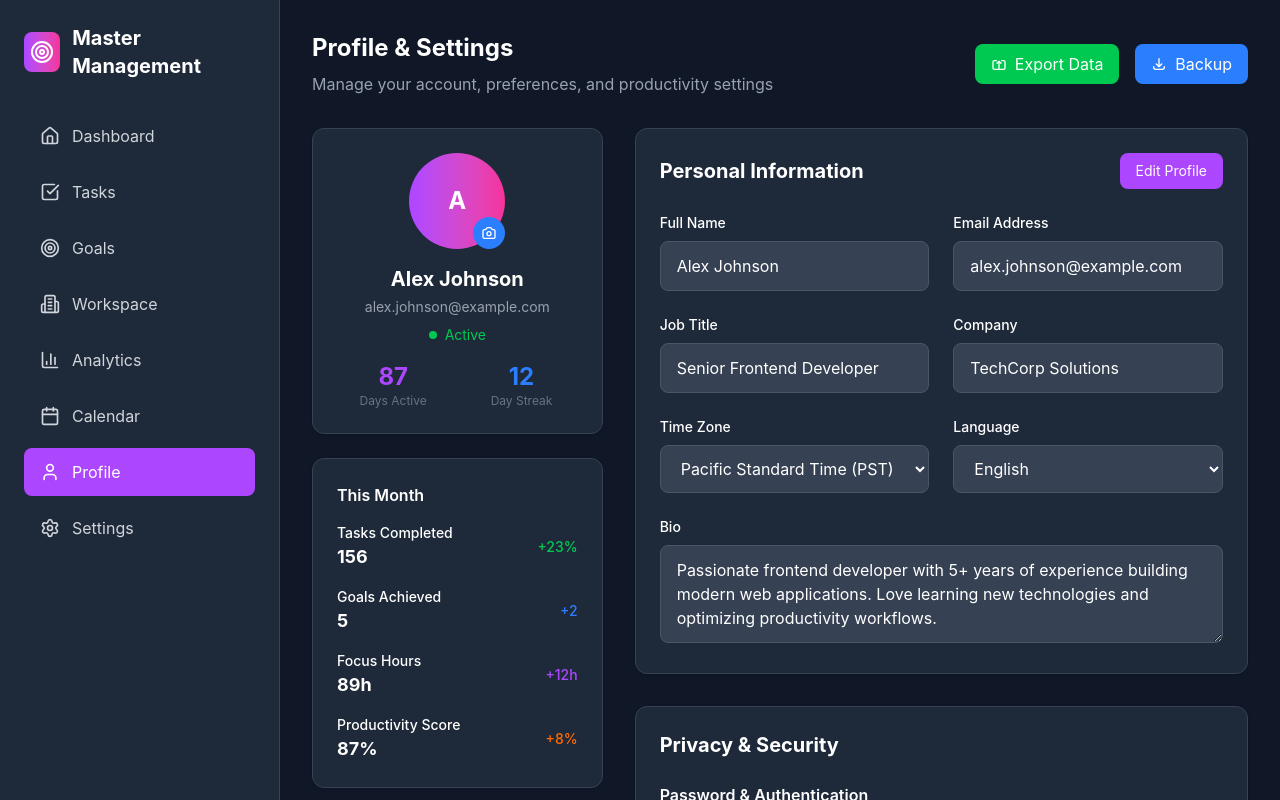
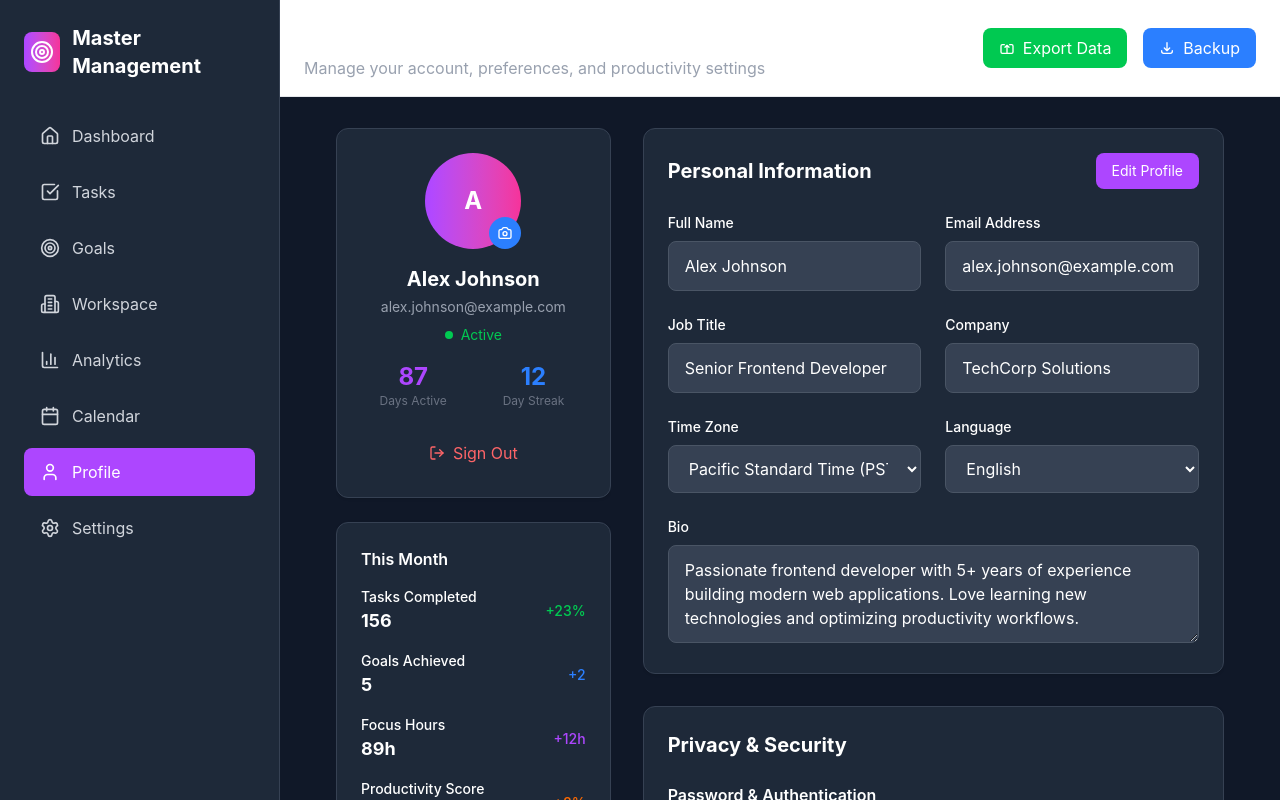
Before and after one commit to Regestrac/Master-Management-Frontend, a React (Vite) app: page /profile in a window 1280 px wide. Shown: the top 800 px of the page. Built offline with nearby package versions, Linux system fonts and the light colour scheme; no server answers.

Commit message:
Updated profile page and added signout option.

```diff
--- a/src/components/Profile/Profile.tsx
+++ b/src/components/Profile/Profile.tsx
@@ -12,14 +12,14 @@ import { logout } from 'services/auth';
 import { updateProfile } from 'services/profile';
 
 import Input from 'components/Shared/Input';
-
-import ProfileInfoCard from './ProfileInfoCard';
-import QuickStats from './QuickStats';
-import Achievements from './Achievements';
-import PersonalInformation from './PersonalInformation';
-import PrivacyAndSecurity from './PrivacyAndSecurity';
-import Integrations from './Integrations';
-import HelpAndSupport from './HelpAndSupport';
+import ProfileInfoCard from 'components/Profile/ProfileInfoCard';
+import QuickStats from 'components/Profile/QuickStats';
+import Achievements from 'components/Profile/Achievements';
+import PersonalInformation from 'components/Profile/PersonalInformation';
+import PrivacyAndSecurity from 'components/Profile/PrivacyAndSecurity';
+import Integrations from 'components/Profile/Integrations';
+import HelpAndSupport from 'components/Profile/HelpAndSupport';
+import ProfileHeader from 'components/Profile/ProfileHeader';
 
 type ProfileFormType = {
   first_name: string;
@@ -41,7 +41,6 @@ const Profile = () => {
   const firstName = useProfileStore((state) => state?.data?.first_name);
   const lastName = useProfileStore((state) => state?.data?.last_name);
   const email = useProfileStore((state) => state?.data?.email);
-  const darkMode = useProfileStore((state) => state?.data?.theme) === 'dark';
 
   const shouldResetForm = useRef(true);
 
@@ -100,54 +99,41 @@ const Profile = () => {
   return (
     <>
       <div>
-        {/* Profile Header */}
-        <div className='flex flex-col lg:flex-row lg:items-center justify-between gap-4 mb-8'>
-          <div>
-            <h3 className='text-2xl font-bold mb-2'>Profile & Settings</h3>
-            <p className={`${darkMode ? 'text-gray-400' : 'text-gray-600'}`}>
-              Manage your account, preferences, and productivity settings
-            </p>
-          </div>
-          <div className='flex items-center gap-4'>
-            <button className='flex items-center space-x-2 px-4 py-2 bg-green-500 text-white rounded-lg hover:bg-green-600 transition-colors'>
-              <svg className='w-4 h-4' fill='none' stroke='currentColor' viewBox='0 0 24 24'>
-                <path strokeLinecap='round' strokeLinejoin='round' strokeWidth={2} d='M8 7H5a2 2 0 00-2 2v9a2 2 0 002 2h14a2 2 0 002-2V9a2 2 0 00-2-2h-3m-1 4l-3-3m0 0l-3 3m3-3v12' />
-              </svg>
-              <span>Export Data</span>
-            </button>
-            <button className='flex items-center space-x-2 px-4 py-2 bg-blue-500 text-white rounded-lg hover:bg-blue-600 transition-colors'>
-              <svg className='w-4 h-4' fill='none' stroke='currentColor' viewBox='0 0 24 24'>
-                <path strokeLinecap='round' strokeLinejoin='round' strokeWidth={2} d='M4 16v1a3 3 0 003 3h10a3 3 0 003-3v-1m-4-4l-4 4m0 0l-4-4m4 4V4' />
-              </svg>
-              <span>Backup</span>
-            </button>
+        <ProfileHeader />
+
+        {/* Main Content with top margin to account for fixed header */}
+        <div className='mt-24 px-6'>
+          <div className='grid grid-cols-1 lg:grid-cols-3 gap-8'>
+            {/* Profile Sidebar - Limited scroll container */}
+            <div className='lg:col-span-1'>
+              <div className='h-[calc(100vh-8rem)] overflow-y-auto scrollbar-thin scrollbar-thumb-gray-300 dark:scrollbar-thumb-gray-600 scrollbar-track-transparent no-scrollbar'>
+                <div className='space-y-6'>
+                  <ProfileInfoCard />
+                  <QuickStats />
+                  <Achievements />
+                </div>
+              </div>
+            </div>
+
+            {/* Main Profile Content - Independent scroll container */}
+            <div className='lg:col-span-2'>
+              <div className='h-[calc(100vh-8rem)] overflow-y-auto scrollbar-thin scrollbar-thumb-gray-300 dark:scrollbar-thumb-gray-600 scrollbar-track-transparent no-scrollbar'>
+                <FormProvider {...methods}>
+                  <div className='space-y-8 pb-8'>
+                    <PersonalInformation />
+                    <PrivacyAndSecurity />
+                    <Integrations />
+                    <HelpAndSupport />
+                  </div>
+                </FormProvider>
+              </div>
+            </div>
           </div>
         </div>
 
-        <div className='grid grid-cols-1 lg:grid-cols-3 gap-8'>
-          {/* Profile Sidebar */}
-          <div className='lg:col-span-1 space-y-6'>
-            <ProfileInfoCard />
-
-            <QuickStats />
-
-            <Achievements />
-          </div>
-
-          {/* Main Profile Content */}
-          <div className='lg:col-span-2 space-y-8'>
-            <PersonalInformation />
-
-            <PrivacyAndSecurity />
-
-            <Integrations />
-
-            <HelpAndSupport />
-          </div>
-        </div>
       </div>
 
-      {/* Old UI */}
+      {/* Old UI - For Reference */}
       <div className='p-6 mt-8 max-w-md mx-auto text-textColor rounded-lg shadow-md bg-secondary-bg border-1'>
         <h1 className='text-2xl font-bold mb-6'>Profile</h1>
         <FormProvider {...methods}>
--- /dev/null
+++ b/src/components/Profile/ProfileHeader.tsx
@@ -0,0 +1,34 @@
+import { useProfileStore } from 'stores/profileStore';
+
+const ProfileHeader = () => {
+  const darkMode = useProfileStore((state) => state?.data?.theme) === 'dark';
+
+  return (
+    <div className='fixed top-0 left-70 right-0 z-50 bg-white dark:bg-gray-900 border-b border-gray-200 dark:border-gray-700 px-6 py-4'>
+      <div className='flex flex-col lg:flex-row lg:items-center justify-between gap-4'>
+        <div>
+          <h3 className='text-2xl font-bold mb-2'>Profile & Settings</h3>
+          <p className={`${darkMode ? 'text-gray-400' : 'text-gray-600'}`}>
+            Manage your account, preferences, and productivity settings
+          </p>
+        </div>
+        <div className='flex items-center gap-4'>
+          <button className='flex items-center space-x-2 px-4 py-2 bg-green-500 text-white rounded-lg hover:bg-green-600 transition-colors'>
+            <svg className='w-4 h-4' fill='none' stroke='currentColor' viewBox='0 0 24 24'>
+              <path strokeLinecap='round' strokeLinejoin='round' strokeWidth={2} d='M8 7H5a2 2 0 00-2 2v9a2 2 0 002 2h14a2 2 0 002-2V9a2 2 0 00-2-2h-3m-1 4l-3-3m0 0l-3 3m3-3v12' />
+            </svg>
+            <span>Export Data</span>
+          </button>
+          <button className='flex items-center space-x-2 px-4 py-2 bg-blue-500 text-white rounded-lg hover:bg-blue-600 transition-colors'>
+            <svg className='w-4 h-4' fill='none' stroke='currentColor' viewBox='0 0 24 24'>
+              <path strokeLinecap='round' strokeLinejoin='round' strokeWidth={2} d='M4 16v1a3 3 0 003 3h10a3 3 0 003-3v-1m-4-4l-4 4m0 0l-4-4m4 4V4' />
+            </svg>
+            <span>Backup</span>
+          </button>
+        </div>
+      </div>
+    </div>
+  );
+};
+
+export default ProfileHeader;
--- a/src/components/Profile/ProfileInfoCard.tsx
+++ b/src/components/Profile/ProfileInfoCard.tsx
@@ -1,7 +1,29 @@
+import { useNavigate } from 'react-router-dom';
+import { toast } from 'react-toastify';
+import { LogOut } from 'lucide-react';
+
 import { useProfileStore } from 'stores/profileStore';
+import useModalStore from 'stores/modalStore';
 
 const ProfileInfoCard = () => {
   const darkMode = useProfileStore((state) => state?.data?.theme) === 'dark';
+  const clearProfile = useProfileStore((state) => state.clearProfile);
+  const navigate = useNavigate();
+  const updateVisibility = useModalStore((state) => state.updateVisibility);
+
+  const handleLogout = () => {
+    updateVisibility({
+      modalType: 'signOutModal',
+      isVisible: true,
+      extraProps: {
+        onSuccess: () => {
+          clearProfile();
+          navigate('/auth/login');
+          toast.success('You have been logged out successfully');
+        },
+      },
+    });
+  };
 
   return (
     <div className={`${darkMode ? 'bg-gray-800 border-gray-700' : 'bg-white border-gray-200'} rounded-xl p-6 border shadow-sm`}>
@@ -35,6 +57,17 @@ const ProfileInfoCard = () => {
             <div className='text-xs text-gray-500'>Day Streak</div>
           </div>
         </div>
+        <button
+          onClick={handleLogout}
+          className={`mt-6 w-full flex items-center justify-center space-x-2 px-4 py-2 rounded-lg ${
+            darkMode
+              ? 'text-red-400 hover:bg-red-900/30'
+              : 'text-red-500 hover:bg-red-50'
+          } transition-colors`}
+        >
+          <LogOut className='w-4 h-4' />
+          <span>Sign Out</span>
+        </button>
       </div>
     </div>
   );
--- a/src/hooks/useWorkspaceData.ts
+++ b/src/hooks/useWorkspaceData.ts
@@ -30,9 +30,9 @@ const initialTasks: Task[] = [
 ];
 
 const initialGoals: Goal[] = [
-  { id: 201, title: 'Ship MVP', status: 'In Progress' },
-  { id: 202, title: 'Hit 100 users', status: 'Not Started' },
-  { id: 203, title: 'Collect feedback', status: 'Achieved' },
+  { id: 201, title: 'Ship MVP', status: 'In Progress', assignees: [1, 2] },
+  { id: 202, title: 'Hit 100 users', status: 'Not Started', assignees: [3] },
+  { id: 203, title: 'Collect feedback', status: 'Achieved', assignees: [2, 4, 5] },
 ];
 
 export const useWorkspaceData = (workspaceId: number | undefined) => {
@@ -108,6 +108,7 @@ export const useWorkspaceData = (workspaceId: number | undefined) => {
     const newGoal: Goal = {
       id,
       title,
+      assignees: [],
       status: 'Not Started',
     };
 
```
